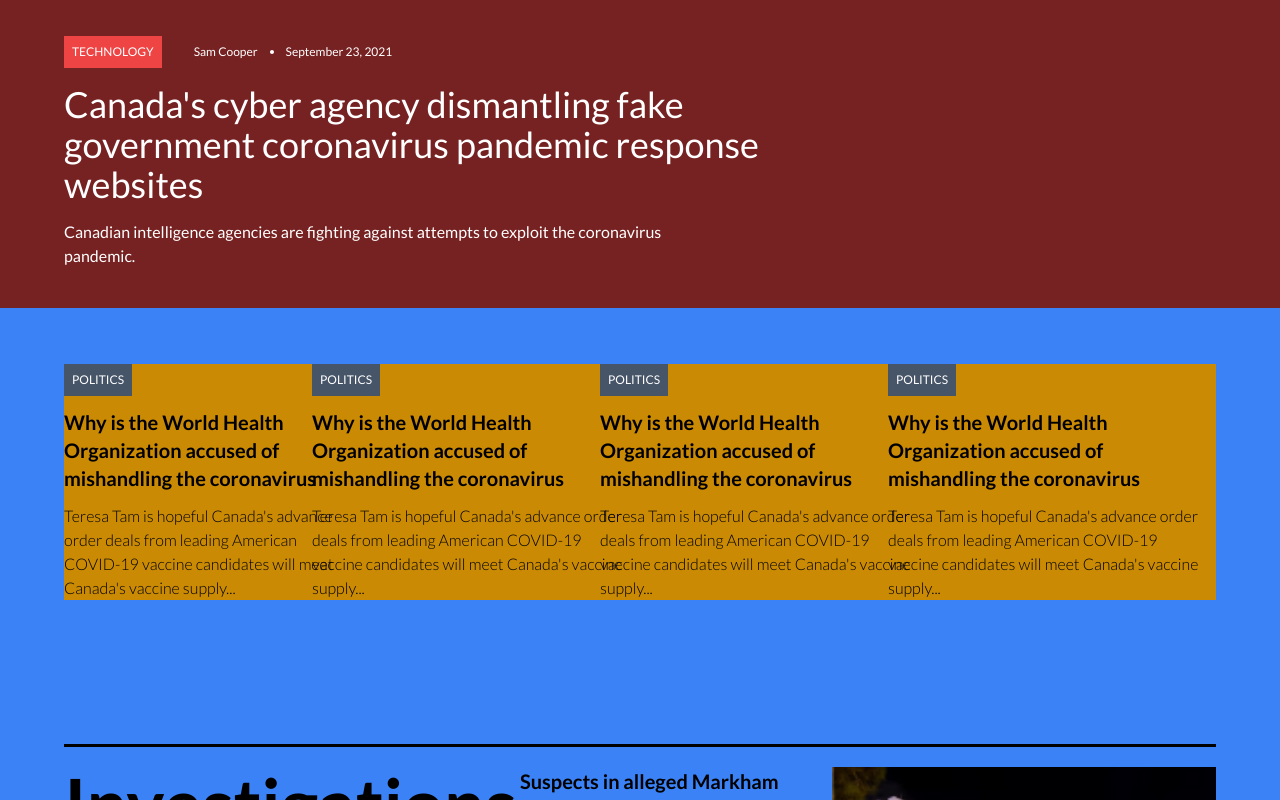
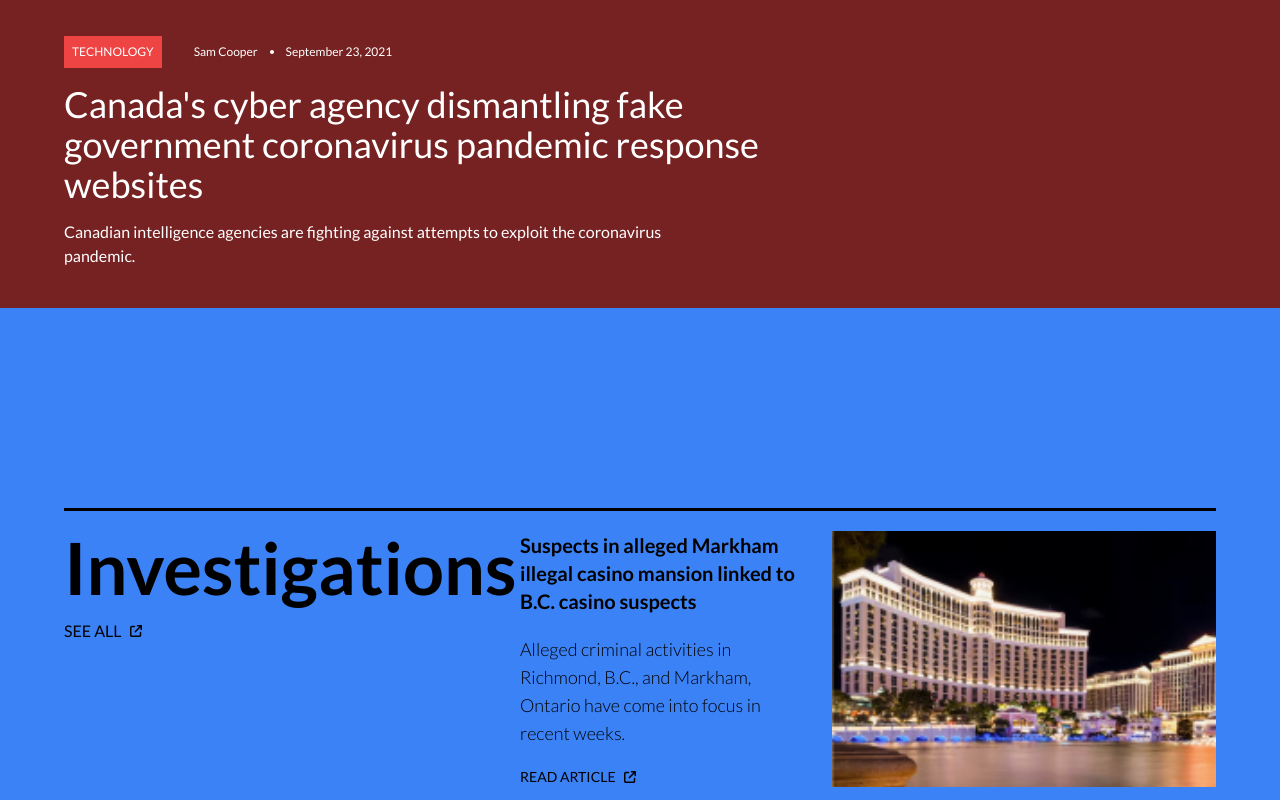
Before and after one commit to RubenF01/News-Site, a Next.js app: page / in a window 1280 px wide. Shown: the part 508-1308 px from the top of the page. Built offline with nearby package versions, Linux system fonts and the light colour scheme; no server answers.

Commit message:
added stale time for api call and created loading context

```diff
--- a/pages/index.tsx
+++ b/pages/index.tsx
@@ -1,3 +1,4 @@
+import type { Article } from "@/types";
 import Headline from "@/components/Headline";
 import TopArticle from "@/components/TopArticle";
 import Separator from "@/components/Separator";
@@ -6,9 +7,10 @@
 import { getTopArticles } from "@/api";
 
 export default function Home() {
-  const { data, status } = useQuery("topArticles", getTopArticles);
-
-  console.log(data);
+  const { data, status } = useQuery("topArticles", getTopArticles, {
+    initialData: { results: [] },
+    staleTime: 60 * 60 * 1000,
+  });
 
   return (
     <>
@@ -17,10 +19,9 @@
       </main>
       <section className="relative z-40 -mt-[100vh] bg-blue-500 px-16 pt-14">
         <div className="grid grid-cols-4 -space-x-10 bg-yellow-600 mb-36">
-          <TopArticle />
-          <TopArticle />
-          <TopArticle />
-          <TopArticle />
+          {data.results.slice(0, 4).map((article: Article, index: number) => (
+            <TopArticle key={index} />
+          ))}
         </div>
         <Separator />
         <CategorySection />
--- /dev/null
+++ b/types/index.ts
@@ -0,0 +1,5 @@
+export interface Article {
+  description: string;
+  title: string;
+  url: string;
+}
```
Also changed, not shown: context/index.ts (added, +7 -0 lines).
